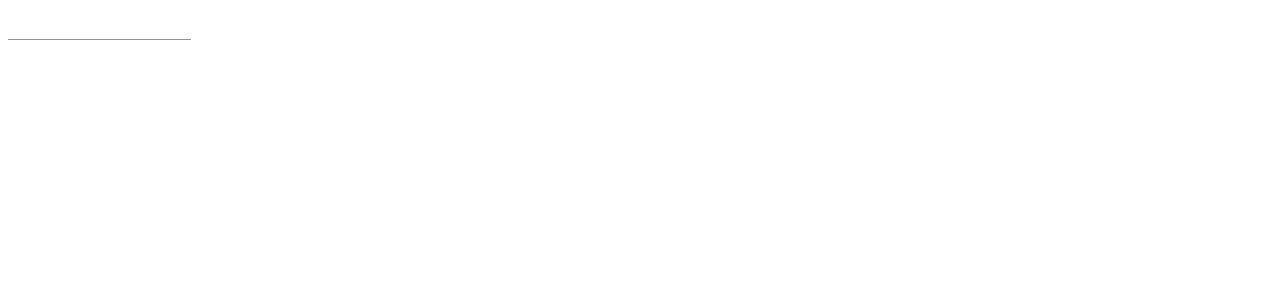
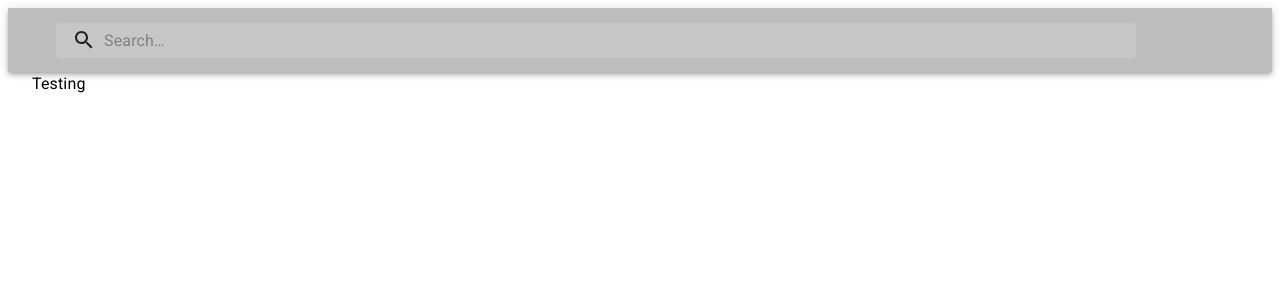
Before and after one commit to bedman3/COMP4321_Project, a React (Create React App) app in the folder search-engine-frontend/: page / in a window 1280 px wide. Shown: the top 300 px of the page. Built offline with nearby package versions, Linux system fonts and the light colour scheme.

Commit message:
feat: worked a bit on the frontend themeing

```diff
--- a/search-engine-frontend/src/App.tsx
+++ b/search-engine-frontend/src/App.tsx
@@ -1,15 +1,18 @@
 import React from 'react';
 import { withRouter } from 'react-router-dom';
+import { ThemeProvider } from '@material-ui/core';
 import SearchPage from './containers/SearchPage';
+import theme from './theme';
 
-function App() {
-    return (
-        <div>
-            <link rel='stylesheet' href='https://fonts.googleapis.com/css?family=Roboto:300,400,500,700&display=swap' />
-            <link rel='stylesheet' href='https://fonts.googleapis.com/icon?family=Material+Icons' />
+const App = () => (
+    <div>
+        <link rel='stylesheet' href='https://fonts.googleapis.com/css?family=Roboto:300,400,500,700&display=swap' />
+        <link rel='stylesheet' href='https://fonts.googleapis.com/icon?family=Material+Icons' />
+
+        <ThemeProvider theme={theme}>
             <SearchPage />
-        </div>
-    );
-}
+        </ThemeProvider>
+    </div>
+);
 
 export default withRouter(App);
--- a/search-engine-frontend/src/containers/SearchPage/index.tsx
+++ b/search-engine-frontend/src/containers/SearchPage/index.tsx
@@ -1,23 +1,93 @@
-import React, { useState } from 'react';
+import React from 'react';
 import { TypedUseSelectorHook, useDispatch, useSelector as useReduxSelector } from 'react-redux';
-import SearchBar from '../../components/SearchBar';
+import {
+    makeStyles, createStyles, Theme, fade,
+} from '@material-ui/core/styles';
+import SearchIcon from '@material-ui/icons/Search';
+import AppBar from '@material-ui/core/AppBar';
+import Toolbar from '@material-ui/core/Toolbar';
+import InputBase from '@material-ui/core/InputBase';
+import Container from '@material-ui/core/Container';
+import Typography from '@material-ui/core/Typography';
 import { RootState } from '../../rootReducer';
 import { SearchBarContentType } from './reducers';
-import { setSearchBarAction } from './actions';
+import theme from '../../theme';
 
 export const useSelector: TypedUseSelectorHook<RootState> = useReduxSelector;
 
+const useStyles = makeStyles((theme: Theme) => createStyles({
+    root: {
+        flexGrow: 1,
+    },
+    search: {
+        position: 'relative',
+        borderRadius: theme.shape.borderRadius,
+        backgroundColor: fade(theme.palette.common.white, 0.15),
+        '&:hover': {
+            backgroundColor: fade(theme.palette.common.white, 0.25),
+        },
+        marginRight: theme.spacing(2),
+        marginLeft: 0,
+        width: '100%',
+        [theme.breakpoints.up('sm')]: {
+            marginLeft: theme.spacing(3),
+            width: 'auto',
+        },
+    },
+    searchIcon: {
+        padding: theme.spacing(0, 2),
+        height: '100%',
+        position: 'absolute',
+        pointerEvents: 'none',
+        display: 'flex',
+        alignItems: 'center',
+        justifyContent: 'center',
+    },
+    inputRoot: {
+        color: 'inherit',
+    },
+    inputInput: {
+        padding: theme.spacing(1, 1, 1, 0),
+        // vertical padding + font size from searchIcon
+        paddingLeft: `calc(1em + ${theme.spacing(4)}px)`,
+        transition: theme.transitions.create('width'),
+        width: '100%',
+        [theme.breakpoints.up('md')]: {
+            width: '80vw',
+        },
+    },
+}));
+
 const SearchPage = () => {
+    const classes = useStyles(theme);
     const dispatch = useDispatch();
     const searchBarContent = useSelector<SearchBarContentType>((state) => state.searchPageReducer.searchBarContent);
 
 
     return (
         <div>
-            <SearchBar
-                searchBarContent={searchBarContent}
-                setSearchBarContent={setSearchBarAction}
-            />
+            <AppBar position='static'>
+                <Toolbar>
+                    <div className={classes.search}>
+                        <div className={classes.searchIcon}>
+                            <SearchIcon />
+                        </div>
+                        <InputBase
+                            placeholder='Search…'
+                            classes={{
+                                root: classes.inputRoot,
+                                input: classes.inputInput,
+                            }}
+                            inputProps={{ 'aria-label': 'search' }}
+                        />
+                    </div>
+                </Toolbar>
+            </AppBar>
+            <Container maxWidth='lg'>
+                <Typography>
+                    Testing
+                </Typography>
+            </Container>
         </div>
     );
 };
--- a/search-engine-frontend/src/index.tsx
+++ b/search-engine-frontend/src/index.tsx
@@ -34,7 +34,7 @@ function configureStore() {
 
 const store = configureStore();
 const target = document.querySelector('#root');
-document.body.style.overflow = 'hidden';
+// document.body.style.overflow = 'hidden';
 // document.getElementById('root'),
 
 
--- /dev/null
+++ b/search-engine-frontend/src/theme.ts
@@ -0,0 +1,20 @@
+import { createMuiTheme } from '@material-ui/core/styles';
+
+const theme = createMuiTheme({
+    palette: {
+        primary: {
+            light: '#efefef',
+            main: '#bdbdbd',
+            dark: '#8d8d8d',
+            contrastText: '#212121',
+        },
+        secondary: {
+            light: '#484848',
+            main: '#212121',
+            dark: '#000000',
+            contrastText: '#ffffff',
+        },
+    },
+});
+
+export default theme;
```
